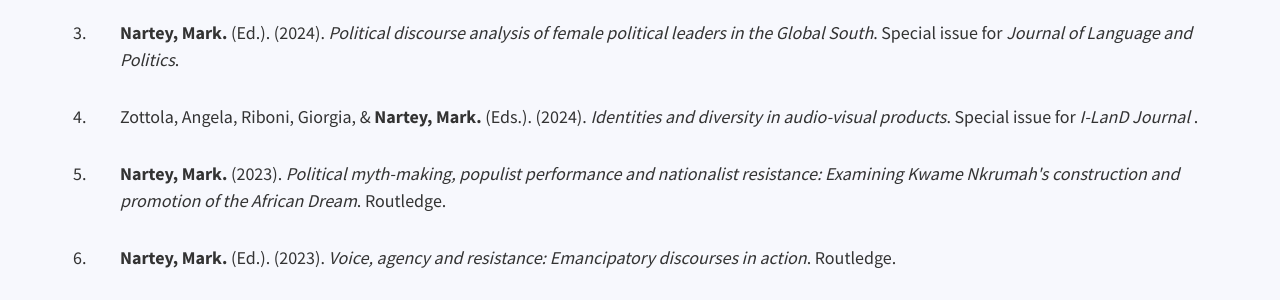
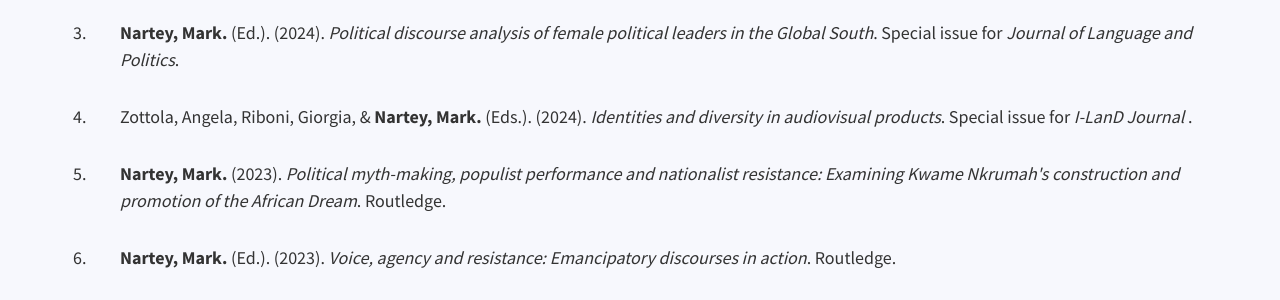
Before and after one commit to danielcornock/marknartey.com, a Jekyll site: the page built from _pages/publications.md, in a window 1280 px wide. Shown: the part 593-893 px from the top of the page. Built offline with Jekyll 4.4.1, drawn with Linux system fonts in a browser that asks for light colours; nearby versions of some CDN libraries.

Commit message:
Update Content “Books”

```diff
--- a/_data/books.yml
+++ b/_data/books.yml
@@ -10,7 +10,7 @@
       of female political leaders in the Global South</I>. Special issue for <i>
       Journal of Language and Politics</I>.
   - content: Zottola, Angela, Riboni, Giorgia, & <b> Nartey, Mark.</b> (Eds.).
-      (2024). <i> Identities and diversity in audio-visual products</I>. Special
+      (2024). <i> Identities and diversity in audiovisual products</I>. Special
       issue for <i> I-LanD Journal</I> .
   - content: "<b> Nartey, Mark. </b> (2023). <i> Political myth-making, populist
       performance and nationalist resistance: Examining Kwame Nkrumah's
```
